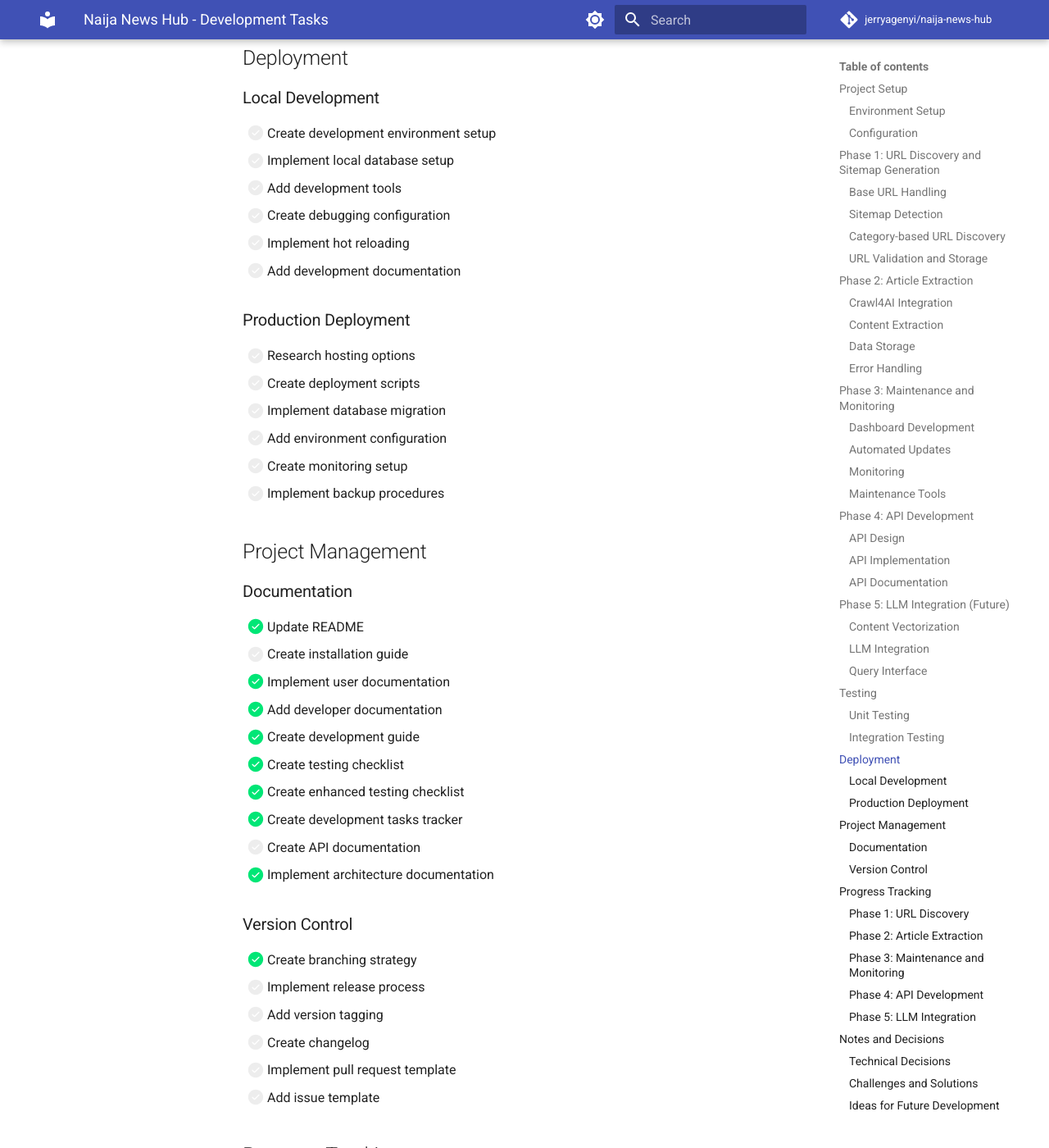
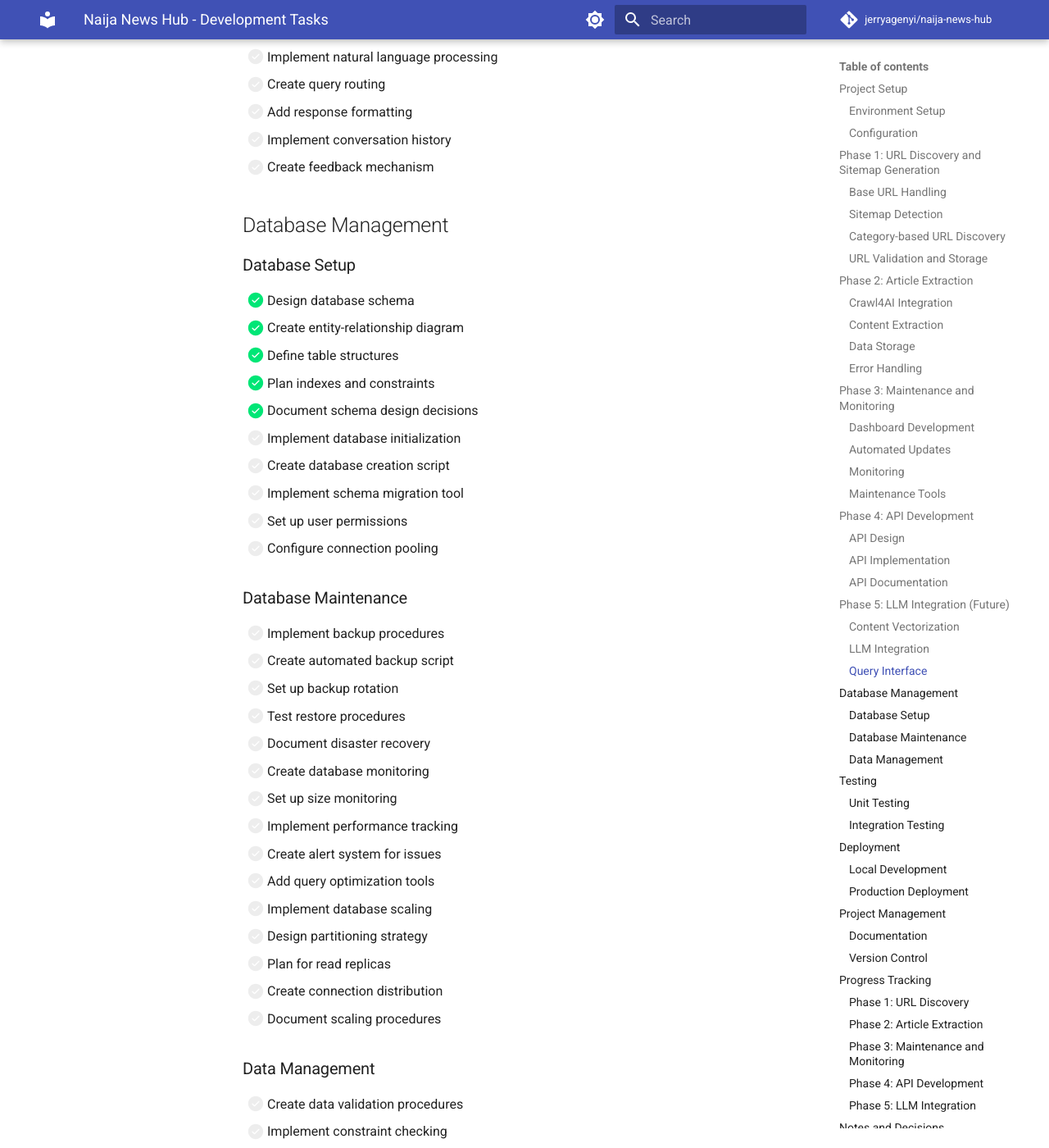
Before and after one commit to jerryagenyi/naija-news-hub, an MkDocs documentation site: the page built from docs/dev/development-tasks.md, in a window 1280 px wide and 1400 px high, scrolled down 9173 px. Shown: the whole window at 82% size. Built offline with MkDocs 1.6.1 and Material for MkDocs 9.7.7, drawn with Linux system fonts in a browser that asks for light colours; comment, search, counter and statistics services are not loaded; some of the changed text lies outside the part shown.

Commit message:
Add comprehensive database schema documentation and enhance database management tasks in checklist

```diff
--- a/docs/dev/development-tasks.md
+++ b/docs/dev/development-tasks.md
@@ -148,12 +148,36 @@ This document tracks the development tasks for the Naija News Hub project, break
   - [ ] Handle special characters
 
 ### Data Storage
-- [ ] Create article database schema
+- [x] Create article database schema
+  - [x] Design tables and relationships
+  - [x] Define column types and constraints
+  - [x] Document schema with ERD
+  - [x] Create SQL creation scripts
 - [ ] Implement article storage
+  - [ ] Create database connection pool
+  - [ ] Implement batch insert operations
+  - [ ] Add transaction support
+  - [ ] Implement error handling
 - [ ] Create article metadata storage
+  - [ ] Design metadata extraction
+  - [ ] Implement metadata validation
+  - [ ] Create storage procedures
+  - [ ] Add indexing for efficient retrieval
 - [ ] Implement article update mechanism
+  - [ ] Design change detection algorithm
+  - [ ] Implement partial updates
+  - [ ] Add conflict resolution
+  - [ ] Create update triggers
 - [ ] Add support for content versioning
+  - [ ] Design versioning strategy
+  - [ ] Implement version tracking
+  - [ ] Create version comparison tools
+  - [ ] Add rollback capabilities
 - [ ] Create article deduplication
+  - [ ] Implement content hashing
+  - [ ] Design similarity detection
+  - [ ] Create merge procedures
+  - [ ] Add duplicate reporting
 
 ### Error Handling
 - [ ] Implement error logging
@@ -249,6 +273,49 @@ This document tracks the development tasks for the Naija News Hub project, break
 - [ ] Implement conversation history
 - [ ] Create feedback mechanism
 
+## Database Management
+
+### Database Setup
+- [x] Design database schema
+  - [x] Create entity-relationship diagram
+  - [x] Define table structures
+  - [x] Plan indexes and constraints
+  - [x] Document schema design decisions
+- [ ] Implement database initialization
+  - [ ] Create database creation script
+  - [ ] Implement schema migration tool
+  - [ ] Set up user permissions
+  - [ ] Configure connection pooling
+
+### Database Maintenance
+- [ ] Implement backup procedures
+  - [ ] Create automated backup script
+  - [ ] Set up backup rotation
+  - [ ] Test restore procedures
+  - [ ] Document disaster recovery
+- [ ] Create database monitoring
+  - [ ] Set up size monitoring
+  - [ ] Implement performance tracking
+  - [ ] Create alert system for issues
+  - [ ] Add query optimization tools
+- [ ] Implement database scaling
+  - [ ] Design partitioning strategy
+  - [ ] Plan for read replicas
+  - [ ] Create connection distribution
+  - [ ] Document scaling procedures
+
+### Data Management
+- [ ] Create data validation procedures
+  - [ ] Implement constraint checking
+  - [ ] Create data quality reports
+  - [ ] Design data cleaning processes
+  - [ ] Add anomaly detection
+- [ ] Implement data archiving
+  - [ ] Design archiving criteria
+  - [ ] Create archiving procedures
+  - [ ] Implement archive retrieval
+  - [ ] Set up archive storage
+
 ## Testing
 
 ### Unit Testing
@@ -256,6 +323,10 @@ This document tracks the development tasks for the Naija News Hub project, break
 - [ ] Create configuration tests
 - [ ] Implement scraping tests
 - [ ] Add database tests
+  - [ ] Test connection handling
+  - [ ] Test transaction management
+  - [ ] Test query performance
+  - [ ] Test error recovery
 - [ ] Create API tests
 - [ ] Implement utility tests
 
```
Also changed, not shown: docs/dev/database-schema.md (added, +404 -0 lines).
